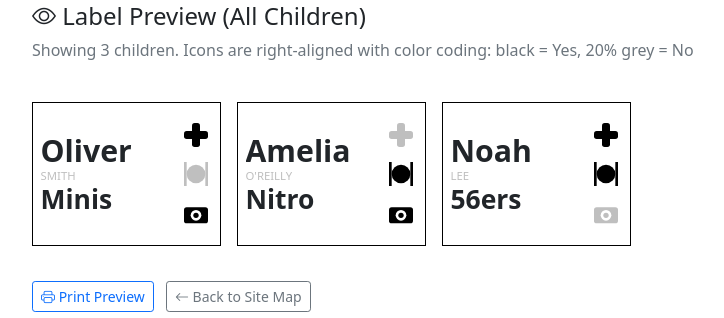
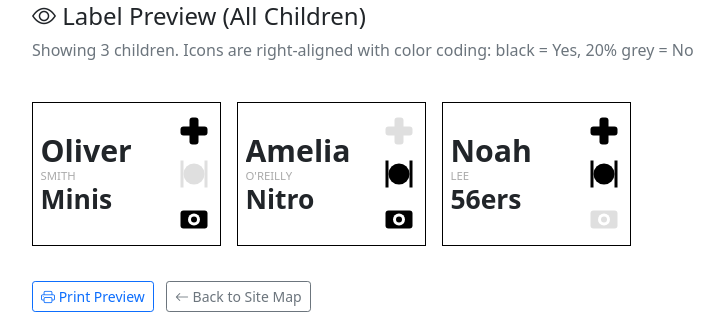
Before and after one commit to davidatkinsonphotography-max/summerfest_registration, a Django app: page /labels/preview/ in a window 1280 px wide. Shown: the part 518-836 px from the top of the page, without its empty margins (50-774 px from the left). Run offline with Django 5.2, Linux system fonts and the light colour scheme; data comes from the database, SQL or seed files in the repository; data that the repository does not hold is empty; some libraries are stand-ins or nearby versions.

Commit message:
Update label_preview.html

```diff
--- a/templates/registration/label_preview.html
+++ b/templates/registration/label_preview.html
@@ -201,7 +201,7 @@
 }
 
 .surname {
-  color: #bfbfbf;
+  color: #aaaaaa;
   margin: 1mm 0;
   text-transform: uppercase;
   white-space: nowrap;
@@ -233,12 +233,12 @@
 }
 
 .icon.no {
-  color: #bfbfbf; /* 20% grey for "No" - still visible but light */
+  color: #dfdfdf; /* 20% grey for "No" - still visible but light */
 }
 
 .icon svg {
-  width: 32px;
-  height: 32px;
+  width: 36px;
+  height: 36px;
   flex-shrink: 0;
 }
 
```
